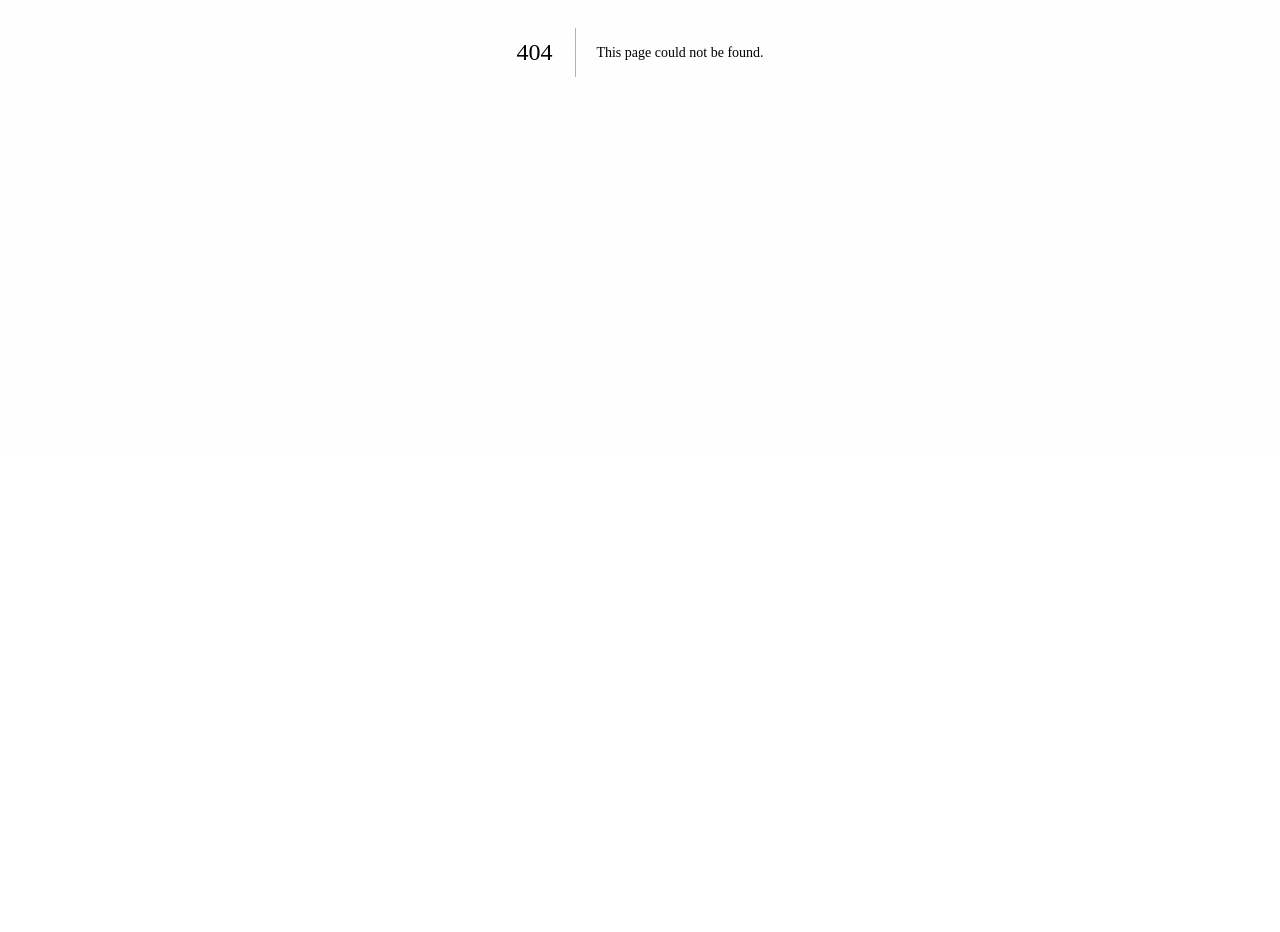
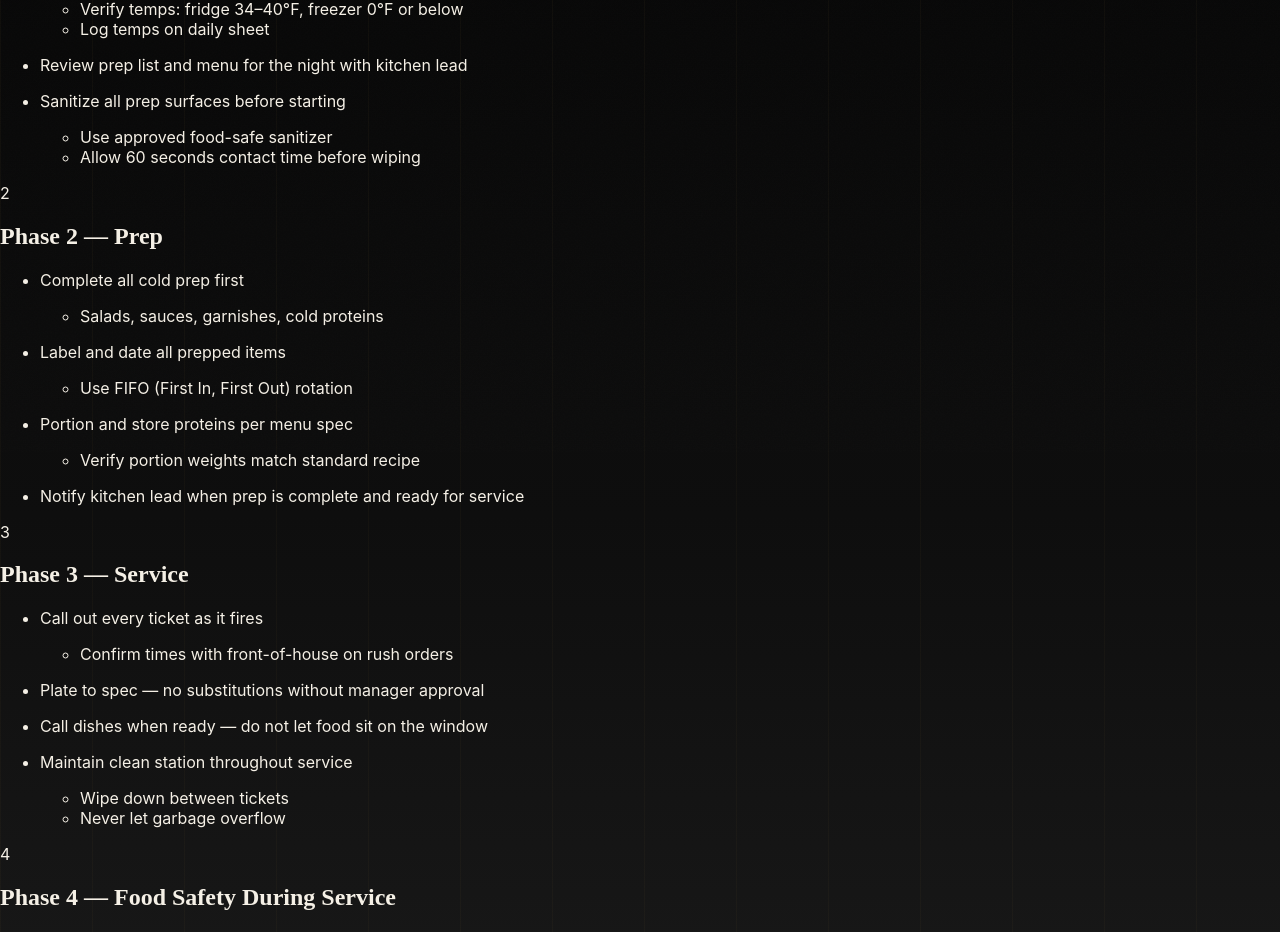
Before and after one commit to mgcglobalconsulting/loyaltysocial, a Next.js app: page /sop/kitchen in a window 1280 px wide. Before the commit this address had no page. Shown: the part 348-1280 px from the top of the page. Before the commit the page ends 800 px from the top, so only its background shows below. Built offline with nearby package versions, Linux system fonts and the light colour scheme.

Commit message:
feat: add Kitchen/Food Staff SOP page

```diff
--- /dev/null
+++ b/app/sop/kitchen/page.tsx
@@ -0,0 +1,63 @@
+import { SOPLayout } from '@/components/sop/SOPLayout'
+
+const phases = [
+  {
+    title: 'Phase 1 — Kitchen Opening',
+    items: [
+      { text: 'Wash hands immediately upon arrival — before touching any food or equipment' },
+      { text: 'Check all refrigeration units', sub: ['Verify temps: fridge 34–40°F, freezer 0°F or below', 'Log temps on daily sheet'] },
+      { text: 'Review prep list and menu for the night with kitchen lead' },
+      { text: 'Sanitize all prep surfaces before starting', sub: ['Use approved food-safe sanitizer', 'Allow 60 seconds contact time before wiping'] },
+    ],
+  },
+  {
+    title: 'Phase 2 — Prep',
+    items: [
+      { text: 'Complete all cold prep first', sub: ['Salads, sauces, garnishes, cold proteins'] },
+      { text: 'Label and date all prepped items', sub: ['Use FIFO (First In, First Out) rotation'] },
+      { text: 'Portion and store proteins per menu spec', sub: ['Verify portion weights match standard recipe'] },
+      { text: 'Notify kitchen lead when prep is complete and ready for service' },
+    ],
+  },
+  {
+    title: 'Phase 3 — Service',
+    items: [
+      { text: 'Call out every ticket as it fires', sub: ['Confirm times with front-of-house on rush orders'] },
+      { text: 'Plate to spec — no substitutions without manager approval' },
+      { text: 'Call dishes when ready — do not let food sit on the window' },
+      { text: 'Maintain clean station throughout service', sub: ['Wipe down between tickets', 'Never let garbage overflow'] },
+    ],
+  },
+  {
+    title: 'Phase 4 — Food Safety During Service',
+    items: [
+      { text: 'Monitor hot-holding temps every hour', sub: ['Hot food must stay at 135°F or above'] },
+      { text: 'Discard any food held out of temp for more than 2 hours' },
+      { text: 'Change gloves after handling raw proteins' },
+      { text: 'Report any food quality issues to kitchen lead immediately' },
+    ],
+  },
+  {
+    title: 'Phase 5 — Kitchen Close',
+    timing: 'End of Service',
+    items: [
+      { text: 'Cool all leftover hot food properly', sub: ['Ice bath to 70°F within 2 hours, then 41°F within 4 hours total', 'Label, date, and store'] },
+      { text: 'Deep clean all cooking surfaces, grills, and fryers' },
+      { text: 'Sweep and mop kitchen floor' },
+      { text: 'Empty all trash and replace liners' },
+      { text: 'Log any food waste or discarded items on waste sheet' },
+      { text: 'Final walkthrough with kitchen lead — sign off on close sheet' },
+    ],
+  },
+]
+
+export default function KitchenSOP() {
+  return (
+    <SOPLayout
+      department="Kitchen"
+      role="Food Prep · Line Service · Food Safety"
+      objective="Produce consistent, high-quality dishes safely and efficiently — upholding Loyalty Social's culinary standards and all Maryland health code requirements."
+      phases={phases}
+    />
+  )
+}
```
